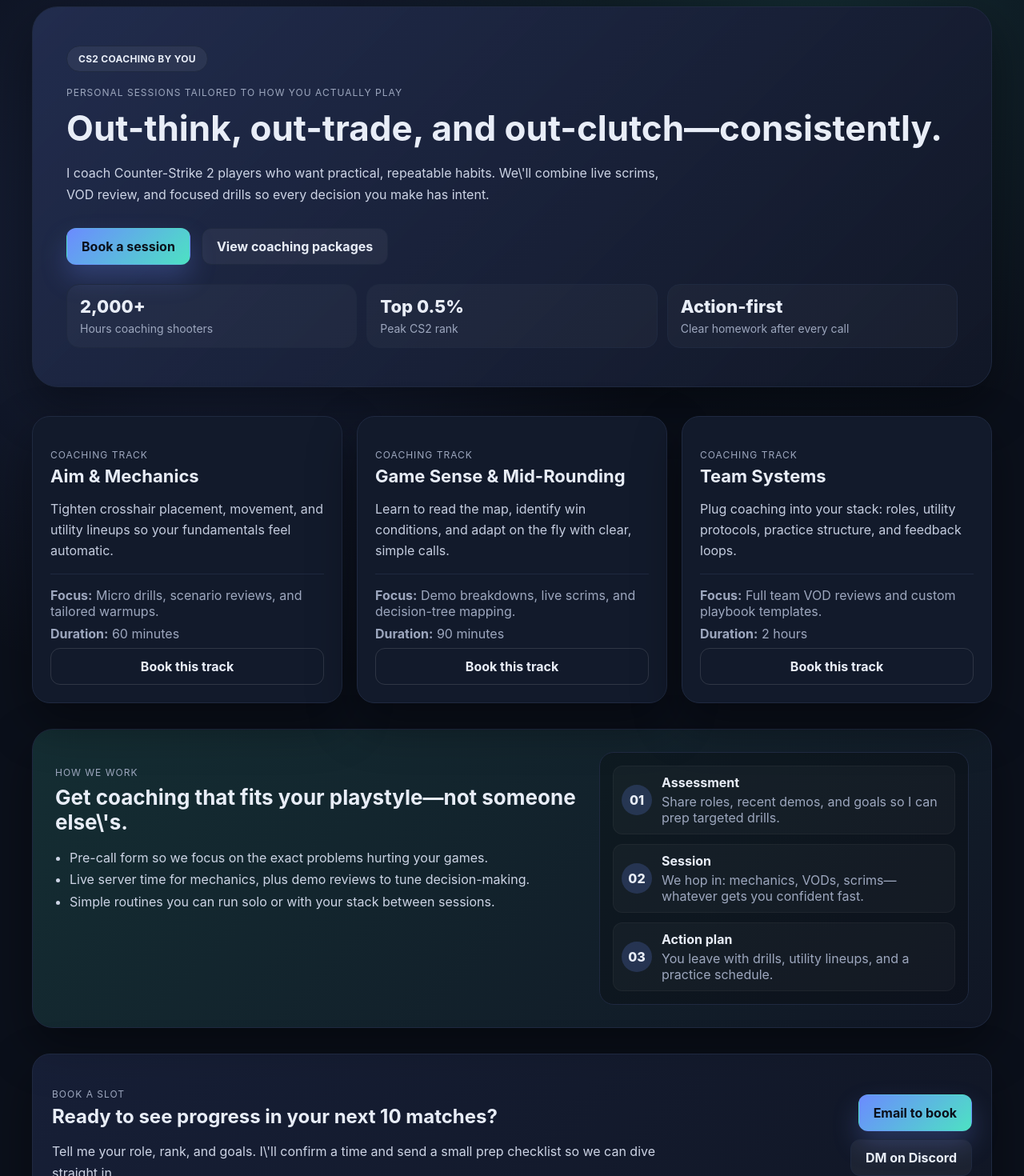
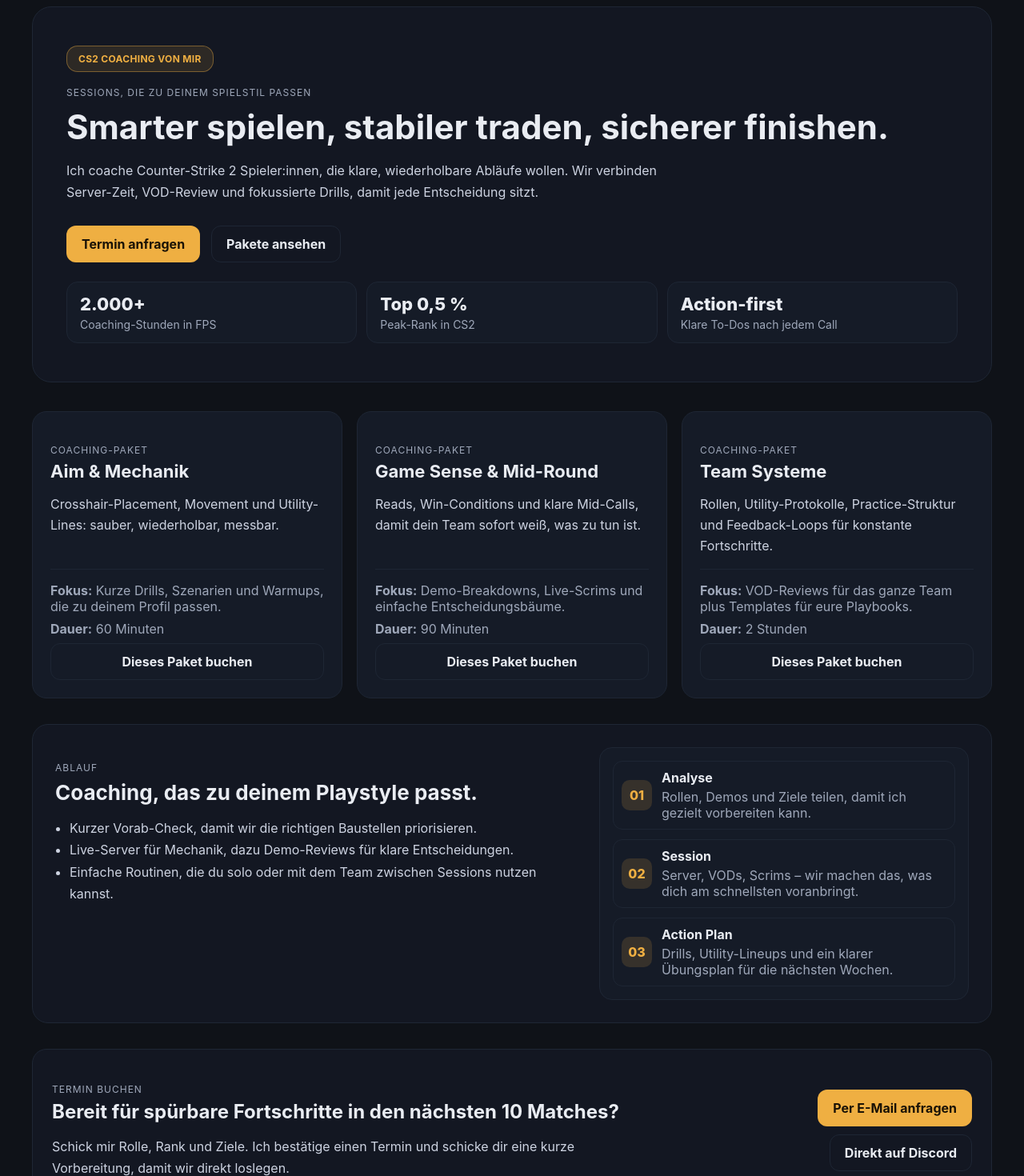
Before and after one commit to lagopodus/cs2-coaching, a React (Create React App) app: page / in a window 1280 px wide. Shown: the part 40-1510 px from the top of the page at 80% size. Built offline with nearby package versions, Linux system fonts and the light colour scheme.

Commit message:
Refine CS2 coaching page with German copy and flat styling

```diff
--- a/src/App.css
+++ b/src/App.css
@@ -1,20 +1,16 @@
 :root {
-  --bg: #0b101b;
-  --card: #111726;
-  --card-2: #121a2b;
-  --accent: #6b8bff;
-  --accent-2: #4de2c3;
-  --text: #e8edf7;
-  --muted: #9da7be;
-  --border: #1f2940;
-  --shadow: 0 24px 60px rgba(0, 0, 0, 0.4);
+  --bg: #0f1218;
+  --surface: #131722;
+  --surface-2: #151b27;
+  --accent: #efaf42;
+  --text: #e9ecf2;
+  --muted: #9fa8ba;
+  --border: #1e2634;
 }
 
 body {
   margin: 0;
-  background: radial-gradient(circle at 20% 20%, rgba(107, 139, 255, 0.15), transparent 35%),
-    radial-gradient(circle at 80% 0%, rgba(77, 226, 195, 0.12), transparent 30%),
-    var(--bg);
+  background: var(--bg);
   color: var(--text);
   font-family: 'Inter', system-ui, -apple-system, BlinkMacSystemFont, 'Segoe UI', sans-serif;
 }
@@ -27,11 +23,10 @@
 }
 
 .hero {
-  background: linear-gradient(135deg, rgba(107, 139, 255, 0.18), rgba(17, 23, 38, 0.7)), var(--card);
+  background: var(--surface);
   border: 1px solid var(--border);
-  border-radius: 32px;
+  border-radius: 24px;
   padding: 48px 42px;
-  box-shadow: var(--shadow);
 }
 
 .brand {
@@ -39,13 +34,14 @@
   align-items: center;
   gap: 10px;
   padding: 8px 14px;
-  background: rgba(255, 255, 255, 0.06);
-  border: 1px solid var(--border);
-  border-radius: 999px;
+  background: rgba(239, 175, 66, 0.12);
+  border: 1px solid rgba(239, 175, 66, 0.4);
+  border-radius: 14px;
   font-weight: 700;
   letter-spacing: 0.3px;
   text-transform: uppercase;
   font-size: 12px;
+  color: var(--accent);
 }
 
 .eyebrow {
@@ -57,12 +53,12 @@
 }
 
 .hero h1 {
-  font-size: clamp(32px, 6vw, 44px);
+  font-size: clamp(30px, 5.8vw, 42px);
   margin: 10px 0 12px;
 }
 
 .lede {
-  color: #cdd4e5;
+  color: #cdd3e1;
   line-height: 1.7;
   max-width: 760px;
 }
@@ -85,40 +81,40 @@
   border-radius: 12px;
   font-weight: 700;
   text-decoration: none;
-  transition: transform 0.15s ease, box-shadow 0.2s ease, background 0.2s ease, border-color 0.2s ease;
+  transition: background 0.15s ease, border-color 0.15s ease, color 0.15s ease;
   border: 1px solid transparent;
 }
 
 .primary {
-  background: linear-gradient(135deg, var(--accent), var(--accent-2));
-  color: #0b101b;
-  box-shadow: 0 16px 32px rgba(107, 139, 255, 0.25);
+  background: var(--accent);
+  color: #1a1206;
+  border-color: rgba(239, 175, 66, 0.9);
 }
 
 .primary:hover {
-  transform: translateY(-1px);
-  box-shadow: 0 24px 40px rgba(107, 139, 255, 0.35);
+  background: #f3bc5c;
+  border-color: #f3bc5c;
 }
 
 .ghost {
-  background: rgba(255, 255, 255, 0.05);
+  background: transparent;
   border-color: var(--border);
   color: var(--text);
 }
 
 .ghost:hover {
-  background: rgba(255, 255, 255, 0.08);
-  transform: translateY(-1px);
+  border-color: rgba(239, 175, 66, 0.6);
+  color: var(--accent);
 }
 
 .secondary {
-  border-color: rgba(255, 255, 255, 0.12);
+  border-color: var(--border);
   color: var(--text);
 }
 
 .secondary:hover {
-  border-color: rgba(255, 255, 255, 0.25);
-  transform: translateY(-1px);
+  border-color: rgba(239, 175, 66, 0.6);
+  color: var(--accent);
 }
 
 .metrics {
@@ -129,17 +125,18 @@
 }
 
 .metric {
-  background: rgba(255, 255, 255, 0.03);
+  background: var(--surface-2);
   border: 1px solid var(--border);
-  border-radius: 16px;
+  border-radius: 14px;
   padding: 14px 16px;
+  display: grid;
+  gap: 4px;
 }
 
 .metric-number {
   display: block;
   font-size: 22px;
   font-weight: 800;
-  margin-bottom: 4px;
 }
 
 .metric-label {
@@ -155,14 +152,13 @@
 }
 
 .card {
-  background: var(--card-2);
+  background: var(--surface-2);
   border: 1px solid var(--border);
-  border-radius: 22px;
+  border-radius: 18px;
   padding: 22px;
   display: flex;
   flex-direction: column;
   min-height: 260px;
-  box-shadow: var(--shadow);
 }
 
 .card-top h2 {
@@ -171,7 +167,7 @@
 }
 
 .card-copy {
-  color: #c4ccde;
+  color: #cdd3e1;
   line-height: 1.6;
 }
 
@@ -193,11 +189,10 @@
   grid-template-columns: 2fr 1.4fr;
   gap: 20px;
   align-items: start;
-  background: linear-gradient(135deg, rgba(77, 226, 195, 0.14), rgba(17, 23, 38, 0.9));
+  background: var(--surface);
   border: 1px solid var(--border);
-  border-radius: 26px;
+  border-radius: 20px;
   padding: 28px;
-  box-shadow: var(--shadow);
 }
 
 .strip h3 {
@@ -206,15 +201,15 @@
 }
 
 .list {
-  color: #cdd4e5;
+  color: #cdd3e1;
   line-height: 1.7;
   padding-left: 18px;
 }
 
 .strip-card {
-  background: rgba(0, 0, 0, 0.25);
+  background: var(--surface-2);
   border: 1px solid var(--border);
-  border-radius: 18px;
+  border-radius: 16px;
   padding: 16px;
   display: grid;
   gap: 12px;
@@ -227,8 +222,8 @@
   align-items: center;
   padding: 10px;
   border-radius: 12px;
-  background: rgba(255, 255, 255, 0.03);
-  border: 1px solid rgba(255, 255, 255, 0.04);
+  background: transparent;
+  border: 1px solid var(--border);
 }
 
 .step-number {
@@ -237,9 +232,9 @@
   justify-content: center;
   width: 38px;
   height: 38px;
-  border-radius: 50%;
-  background: rgba(107, 139, 255, 0.2);
-  color: var(--text);
+  border-radius: 10px;
+  background: rgba(239, 175, 66, 0.15);
+  color: var(--accent);
   font-weight: 800;
 }
 
@@ -255,14 +250,13 @@
 .cta {
   margin-top: 32px;
   padding: 24px;
-  border-radius: 22px;
+  border-radius: 18px;
   border: 1px solid var(--border);
-  background: linear-gradient(135deg, rgba(107, 139, 255, 0.12), rgba(17, 23, 38, 0.9));
+  background: var(--surface);
   display: grid;
   grid-template-columns: 2fr 1fr;
   gap: 16px;
   align-items: center;
-  box-shadow: var(--shadow);
 }
 
 .cta h3 {
--- a/src/App.js
+++ b/src/App.js
@@ -2,25 +2,25 @@
 
 const packages = [
   {
-    title: 'Aim & Mechanics',
+    title: 'Aim & Mechanik',
     description:
-      'Tighten crosshair placement, movement, and utility lineups so your fundamentals feel automatic.',
-    focus: 'Micro drills, scenario reviews, and tailored warmups.',
-    time: '60 minutes'
+      'Crosshair-Placement, Movement und Utility-Lines: sauber, wiederholbar, messbar.',
+    focus: 'Kurze Drills, Szenarien und Warmups, die zu deinem Profil passen.',
+    time: '60 Minuten'
   },
   {
-    title: 'Game Sense & Mid-Rounding',
+    title: 'Game Sense & Mid-Round',
     description:
-      'Learn to read the map, identify win conditions, and adapt on the fly with clear, simple calls.',
-    focus: 'Demo breakdowns, live scrims, and decision-tree mapping.',
-    time: '90 minutes'
+      'Reads, Win-Conditions und klare Mid-Calls, damit dein Team sofort weiß, was zu tun ist.',
+    focus: 'Demo-Breakdowns, Live-Scrims und einfache Entscheidungsbäume.',
+    time: '90 Minuten'
   },
   {
-    title: 'Team Systems',
+    title: 'Team Systeme',
     description:
-      'Plug coaching into your stack: roles, utility protocols, practice structure, and feedback loops.',
-    focus: 'Full team VOD reviews and custom playbook templates.',
-    time: '2 hours'
+      'Rollen, Utility-Protokolle, Practice-Struktur und Feedback-Loops für konstante Fortschritte.',
+    focus: 'VOD-Reviews für das ganze Team plus Templates für eure Playbooks.',
+    time: '2 Stunden'
   }
 ];
 
@@ -28,29 +28,29 @@
   return (
     <div className="page">
       <header className="hero">
-        <div className="brand">CS2 Coaching by You</div>
-        <p className="eyebrow">Personal sessions tailored to how you actually play</p>
-        <h1>Out-think, out-trade, and out-clutch—consistently.</h1>
+        <div className="brand">CS2 Coaching von mir</div>
+        <p className="eyebrow">Sessions, die zu deinem Spielstil passen</p>
+        <h1>Smarter spielen, stabiler traden, sicherer finishen.</h1>
         <p className="lede">
-          I coach Counter-Strike 2 players who want practical, repeatable habits. We\'ll combine live
-          scrims, VOD review, and focused drills so every decision you make has intent.
+          Ich coache Counter-Strike 2 Spieler:innen, die klare, wiederholbare Abläufe wollen. Wir
+          verbinden Server-Zeit, VOD-Review und fokussierte Drills, damit jede Entscheidung sitzt.
         </p>
         <div className="hero-actions">
-          <a className="primary" href="#book">Book a session</a>
-          <a className="ghost" href="#packages">View coaching packages</a>
+          <a className="primary" href="#book">Termin anfragen</a>
+          <a className="ghost" href="#packages">Pakete ansehen</a>
         </div>
         <div className="metrics">
           <div className="metric">
-            <span className="metric-number">2,000+</span>
-            <span className="metric-label">Hours coaching shooters</span>
+            <span className="metric-number">2.000+</span>
+            <span className="metric-label">Coaching-Stunden in FPS</span>
           </div>
           <div className="metric">
-            <span className="metric-number">Top 0.5%</span>
-            <span className="metric-label">Peak CS2 rank</span>
+            <span className="metric-number">Top 0,5 %</span>
+            <span className="metric-label">Peak-Rank in CS2</span>
           </div>
           <div className="metric">
             <span className="metric-number">Action-first</span>
-            <span className="metric-label">Clear homework after every call</span>
+            <span className="metric-label">Klare To-Dos nach jedem Call</span>
           </div>
         </div>
       </header>
@@ -60,14 +60,14 @@
           {packages.map((pkg) => (
             <article key={pkg.title} className="card">
               <div className="card-top">
-                <p className="eyebrow">Coaching track</p>
+                <p className="eyebrow">Coaching-Paket</p>
                 <h2>{pkg.title}</h2>
                 <p className="card-copy">{pkg.description}</p>
               </div>
               <div className="card-bottom">
-                <p className="detail"><strong>Focus:</strong> {pkg.focus}</p>
-                <p className="detail"><strong>Duration:</strong> {pkg.time}</p>
-                <a className="secondary" href="#book">Book this track</a>
+                <p className="detail"><strong>Fokus:</strong> {pkg.focus}</p>
+                <p className="detail"><strong>Dauer:</strong> {pkg.time}</p>
+                <a className="secondary" href="#book">Dieses Paket buchen</a>
               </div>
             </article>
           ))}
@@ -75,34 +75,34 @@
 
         <section className="strip">
           <div className="strip-text">
-            <p className="eyebrow">How we work</p>
-            <h3>Get coaching that fits your playstyle—not someone else\'s.</h3>
+            <p className="eyebrow">Ablauf</p>
+            <h3>Coaching, das zu deinem Playstyle passt.</h3>
             <ul className="list">
-              <li>Pre-call form so we focus on the exact problems hurting your games.</li>
-              <li>Live server time for mechanics, plus demo reviews to tune decision-making.</li>
-              <li>Simple routines you can run solo or with your stack between sessions.</li>
+              <li>Kurzer Vorab-Check, damit wir die richtigen Baustellen priorisieren.</li>
+              <li>Live-Server für Mechanik, dazu Demo-Reviews für klare Entscheidungen.</li>
+              <li>Einfache Routinen, die du solo oder mit dem Team zwischen Sessions nutzen kannst.</li>
             </ul>
           </div>
           <div className="strip-card">
             <div className="step">
               <span className="step-number">01</span>
               <div>
-                <h4>Assessment</h4>
-                <p>Share roles, recent demos, and goals so I can prep targeted drills.</p>
+                <h4>Analyse</h4>
+                <p>Rollen, Demos und Ziele teilen, damit ich gezielt vorbereiten kann.</p>
               </div>
             </div>
             <div className="step">
               <span className="step-number">02</span>
               <div>
                 <h4>Session</h4>
-                <p>We hop in: mechanics, VODs, scrims—whatever gets you confident fast.</p>
+                <p>Server, VODs, Scrims – wir machen das, was dich am schnellsten voranbringt.</p>
               </div>
             </div>
             <div className="step">
               <span className="step-number">03</span>
               <div>
-                <h4>Action plan</h4>
-                <p>You leave with drills, utility lineups, and a practice schedule.</p>
+                <h4>Action Plan</h4>
+                <p>Drills, Utility-Lineups und ein klarer Übungsplan für die nächsten Wochen.</p>
               </div>
             </div>
           </div>
@@ -110,16 +110,16 @@
 
         <section className="cta" id="book">
           <div>
-            <p className="eyebrow">Book a slot</p>
-            <h3>Ready to see progress in your next 10 matches?</h3>
+            <p className="eyebrow">Termin buchen</p>
+            <h3>Bereit für spürbare Fortschritte in den nächsten 10 Matches?</h3>
             <p className="lede">
-              Tell me your role, rank, and goals. I\'ll confirm a time and send a small prep checklist so we can dive straight in.
+              Schick mir Rolle, Rank und Ziele. Ich bestätige einen Termin und schicke dir eine kurze Vorbereitung, damit wir direkt loslegen.
             </p>
           </div>
           <div className="cta-actions">
-            <a className="primary" href="mailto:coach@cs2.example">Email to book</a>
+            <a className="primary" href="mailto:coach@cs2.example">Per E-Mail anfragen</a>
             <a className="ghost" href="https://discord.gg" target="_blank" rel="noreferrer">
-              DM on Discord
+              Direkt auf Discord
             </a>
           </div>
         </section>
```
Also changed, not shown: 1 other file (tests, documents, lock files or other folders).
